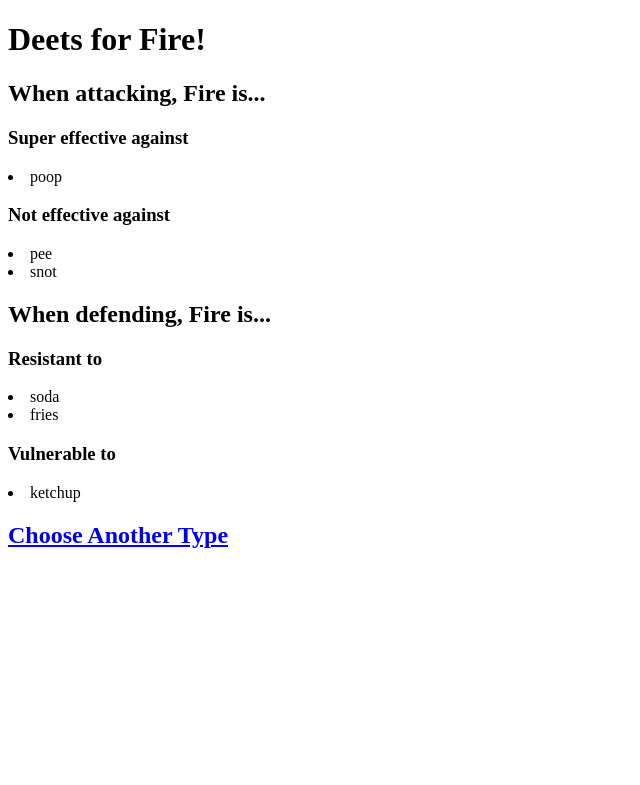
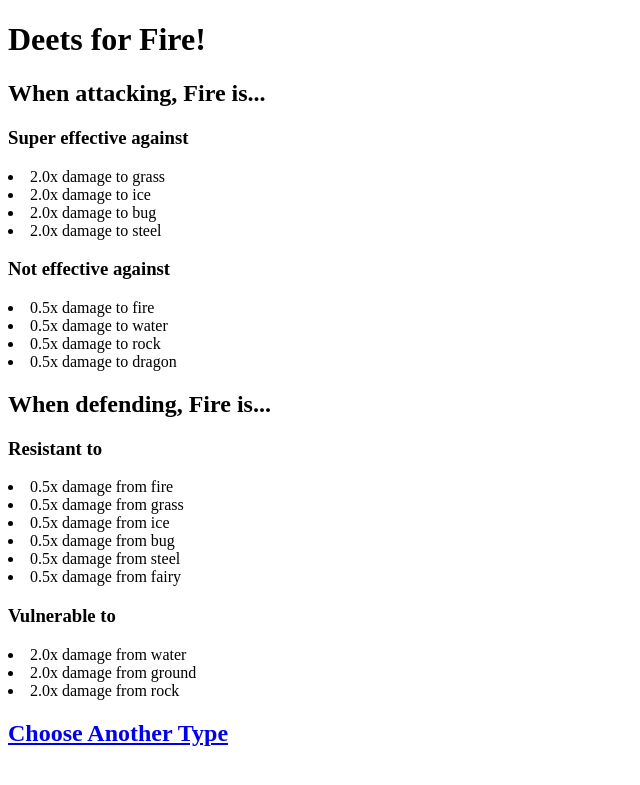
Before and after one commit to selahlynch/poke_hack, a Flask app: page /poke_type_deets/Fire in a window 1280 px wide. Shown: the top 785 px of the page, without its empty margins (0-640 px from the left). Run offline with Flask 2, Linux system fonts and the light colour scheme.

Commit message:
it Fing worksgit status! (on dev anyway)

```diff
--- a/flask_app.py
+++ b/flask_app.py
@@ -20,13 +20,11 @@ def choose_poke_type():
 @app.route('/poke_type_deets/<poke_type>')
 def poke_type_deets(poke_type):
     #TODO - get the strengths and weaknesses of this poke types
-    poke_deets = {
-        'super_effective':['poop'], #poke_hack.get_super_effective(poke_type)
-        'not_effective':['pee', 'snot'],
-        'resistant_to':['soda', 'fries'],
-        'vulnerable_to':['ketchup']
-    }
-
+    poke_deets = {}
+    poke_deets['super_effective'] = pokemon_types.get_super_effective(poke_type)
+    poke_deets['not_effective'] = pokemon_types.get_not_effective(poke_type)
+    poke_deets['vulnerable_to'] = pokemon_types.get_vulnerable_to(poke_type)
+    poke_deets['resistant_to'] = pokemon_types.get_resistant_to(poke_type)
     return render_template('poke_type_deets.html', poke_type=poke_type, poke_deets=poke_deets)#, poke_deets=poke_deets)
 
 @app.route('/fun_with_data')
--- a/pokemon_types.py
+++ b/pokemon_types.py
@@ -96,3 +96,7 @@ get_resistant_to('water')
 get_vulnerable_to('water')
 
 #%%
+temp = get_super_effective('fairy')
+for (ptype, pcoef) in temp.iteritems():
+    print("{}x damage to {}".format(pcoef, ptype))
+#%%
--- a/templates/poke_type_deets.html
+++ b/templates/poke_type_deets.html
@@ -3,25 +3,29 @@
 <title>Deets for {{ poke_type }}!</title>
 <h1>Deets for {{ poke_type }}!</h1>
 
+
 <h2>When attacking, {{ poke_type }} is...</h2>
+
+
 <h3>Super effective against</h3>
-  {% for poke_type in poke_deets['super_effective'] %}
-    <li>{{ poke_type }}</a></li>
+  {% for (ptype, pcoef) in poke_deets['super_effective'].iteritems() %}
+    <li>{{ "{}x damage to {}".format(pcoef, ptype) }}</a></li>
   {% endfor %}
 <h3>Not effective against</h3>
-  {% for poke_type in poke_deets['not_effective'] %}
-    <li>{{ poke_type }}</a></li>
+  {% for (ptype, pcoef) in poke_deets['not_effective'].iteritems() %}
+    <li>{{ "{}x damage to {}".format(pcoef, ptype) }}</a></li>
   {% endfor %}
+
 
 <h2>When defending, {{poke_type}} is...</h2>
 
 <h3>Resistant to</h3>
-  {% for poke_type in poke_deets['resistant_to'] %}
-    <li>{{ poke_type }}</a></li>
+  {% for (ptype, pcoef) in poke_deets['resistant_to'].iteritems() %}
+    <li>{{ "{}x damage from {}".format(pcoef, ptype) }}</a></li>
   {% endfor %}
 <h3>Vulnerable to</h3>
-  {% for poke_type in poke_deets['vulnerable_to'] %}
-    <li>{{ poke_type }}</a></li>
+  {% for (ptype, pcoef) in poke_deets['vulnerable_to'].iteritems() %}
+    <li>{{ "{}x damage from {}".format(pcoef, ptype) }}</a></li>
   {% endfor %}
 
 <h2><a href='/choose_poke_type'>Choose Another Type </a></h2>
```
Also changed, not shown: 1 other file.
